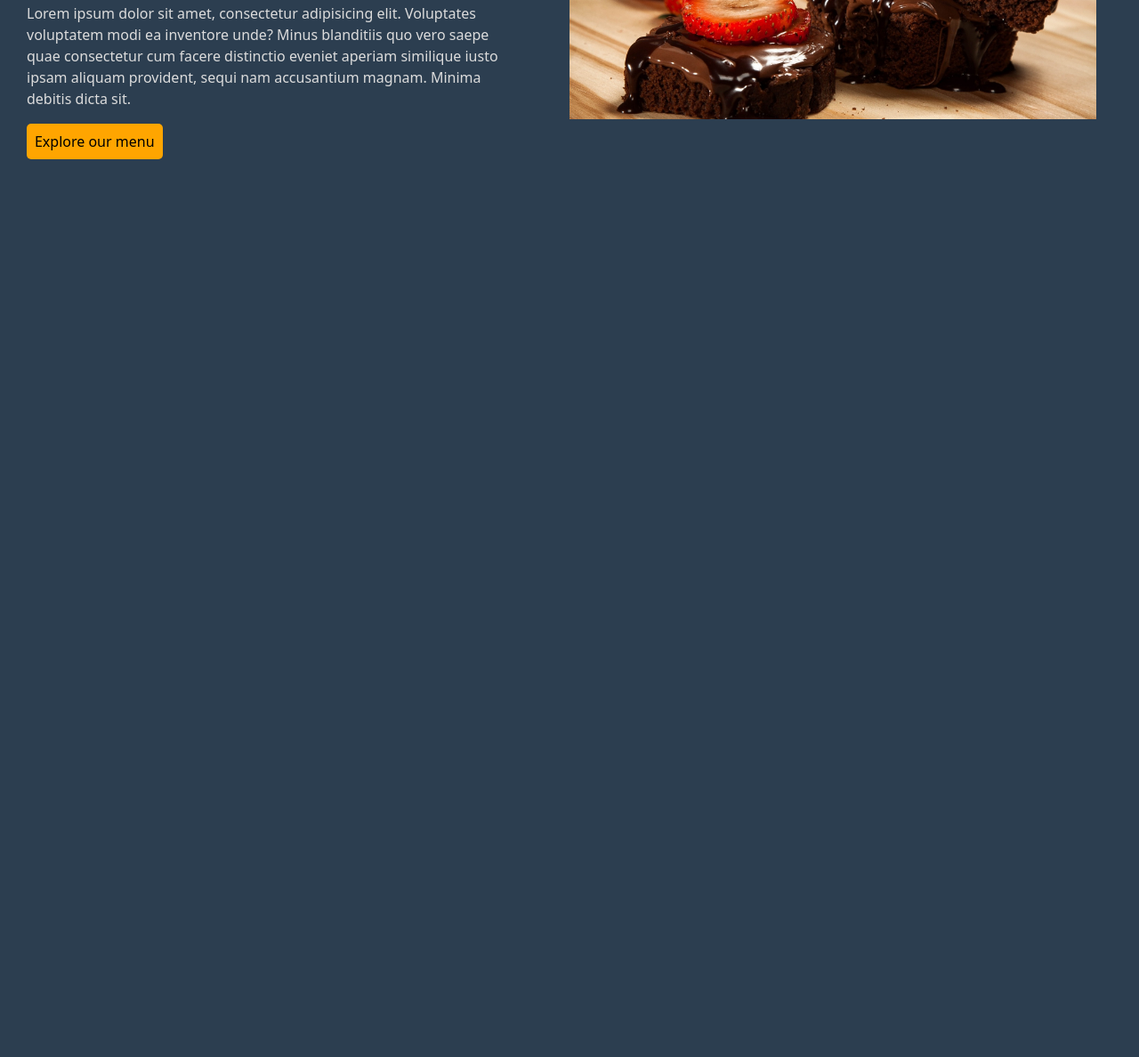
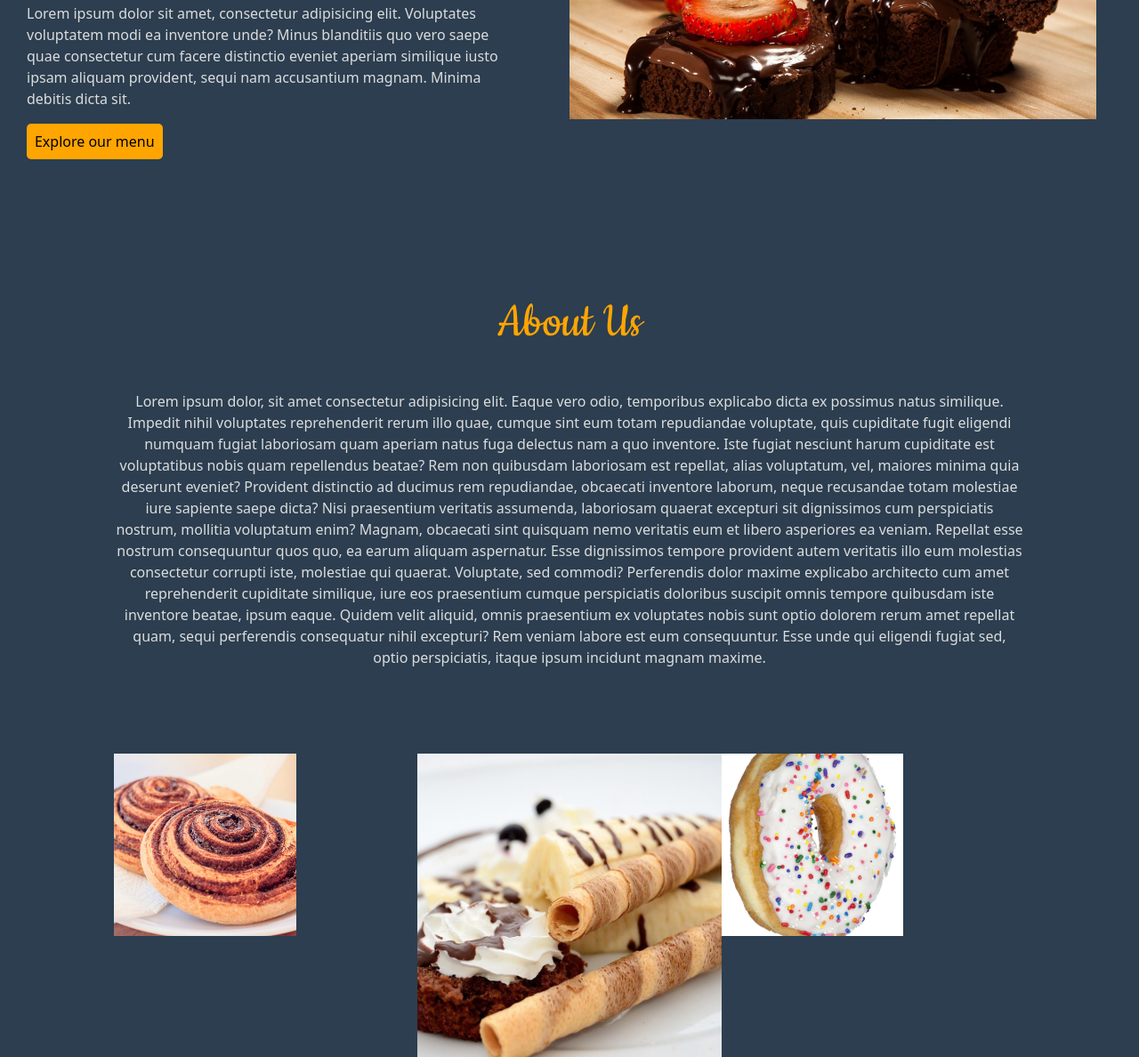
Before and after one commit to dev-phantom/Tobies-kraft, a plain HTML site: page index.html in a window 1280 px wide. Shown: the part 459-1647 px from the top of the page at 89% size. Before the commit the page ends 800 px from the top, so only its background shows below. Drawn offline with nearby package versions, Linux system fonts and the light colour scheme.

Commit message:
inprogress

```diff
--- a/css/index.css
+++ b/css/index.css
@@ -67,3 +67,37 @@ body{
     border-radius: 5px;
 
 }
+.about-name{
+    font-family: phantom;
+    color:#fff;
+    text-transform: capitalize;
+    font-size: 60px;
+    text-align: center;
+}
+.info{
+    padding:2rem 8rem;
+    text-align: center;
+    color: #dcdcdc;
+}
+.image-cards{
+    padding: 0 8rem;
+    display: flex;
+    width: 100%;
+}
+.image-card{
+    width: 40%;
+    height: auto;
+    padding-top: 3rem;
+}
+.image-card > .image1{
+    width: 60%;
+    height: auto;
+}
+.image-card > .image2{
+    width: 100%;
+    height: auto;
+}
+.image-card > .image3{
+    width: 60%;
+    height: auto;
+}
--- a/index.html
+++ b/index.html
@@ -65,6 +65,37 @@
                 <img src="./assets/img/cake-g41175eeac_1920.jpg" alt="" class="home-img">
               </div>
             </section>
+            <section class="about">
+              <h2 style="color: orange;" class="about-name">About us</h2>
+              <p class="info">
+                Lorem ipsum dolor, sit amet consectetur adipisicing elit. Eaque vero odio, temporibus explicabo dicta ex possimus
+                natus similique. Impedit nihil voluptates reprehenderit rerum illo quae, cumque sint eum totam repudiandae voluptate,
+                quis cupiditate fugit eligendi numquam fugiat laboriosam quam aperiam natus fuga delectus nam a quo inventore. Iste
+                fugiat nesciunt harum cupiditate est voluptatibus nobis quam repellendus beatae? Rem non quibusdam laboriosam est
+                repellat, alias voluptatum, vel, maiores minima quia deserunt eveniet? Provident distinctio ad ducimus rem
+                repudiandae, obcaecati inventore laborum, neque recusandae totam molestiae iure sapiente saepe dicta? Nisi praesentium
+                veritatis assumenda, laboriosam quaerat excepturi sit dignissimos cum perspiciatis nostrum, mollitia voluptatum enim?
+                Magnam, obcaecati sint quisquam nemo veritatis eum et libero asperiores ea veniam. Repellat esse nostrum consequuntur
+                quos quo, ea earum aliquam aspernatur. Esse dignissimos tempore provident autem veritatis illo eum molestias
+                consectetur corrupti iste, molestiae qui quaerat. Voluptate, sed commodi? Perferendis dolor maxime explicabo
+                architecto cum amet reprehenderit cupiditate similique, iure eos praesentium cumque perspiciatis doloribus suscipit
+                omnis tempore quibusdam iste inventore beatae, ipsum eaque. Quidem velit aliquid, omnis praesentium ex voluptates
+                nobis sunt optio dolorem rerum amet repellat quam, sequi perferendis consequatur nihil excepturi? Rem veniam labore
+                est eum consequuntur. Esse unde qui eligendi fugiat sed, optio perspiciatis, itaque ipsum incidunt magnam maxime.
+              </p>
+              <div class="image-cards">
+                <div class="image-card">
+                  <img src="./assets/img/cinnamon-rolls-1417494.jpg" alt="" class="image1">
+                </div>
+                <div class="image-card">
+                  <img src="./assets/img/bananas-g41092d1af_1280.jpg" alt="" class="image2">
+                </div>
+                <div class="image-card">
+                  <img src="./assets/img/cake-2201819_1920.jpg" alt="" class="image3">
+                </div>
+              </div>
+
+            </section>
           </main>
     <script src="https://cdn.jsdelivr.net/npm/bootstrap@5.1.3/dist/js/bootstrap.bundle.min.js" integrity="sha384-ka7Sk0Gln4gmtz2MlQnikT1wXgYsOg+OMhuP+IlRH9sENBO0LRn5q+8nbTov4+1p" crossorigin="anonymous"></script>
 </body>
```
Also changed, not shown: assets/img/bananas-g41092d1af_1280.jpg (added), assets/img/cake-2201819_1920.jpg (added), assets/img/cinnamon-rolls-1417494.jpg (added), assets/img/images__2_-removebg-preview.png (deleted).
